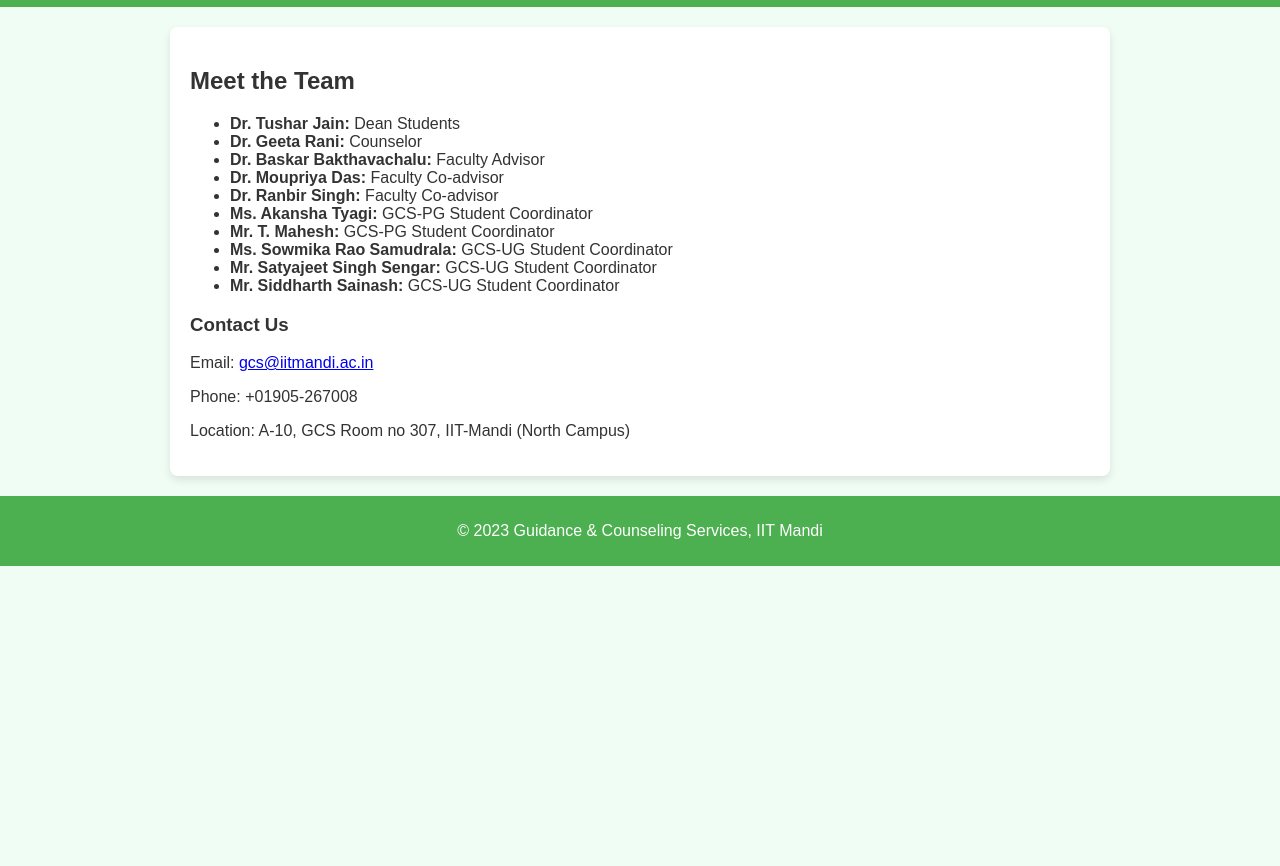
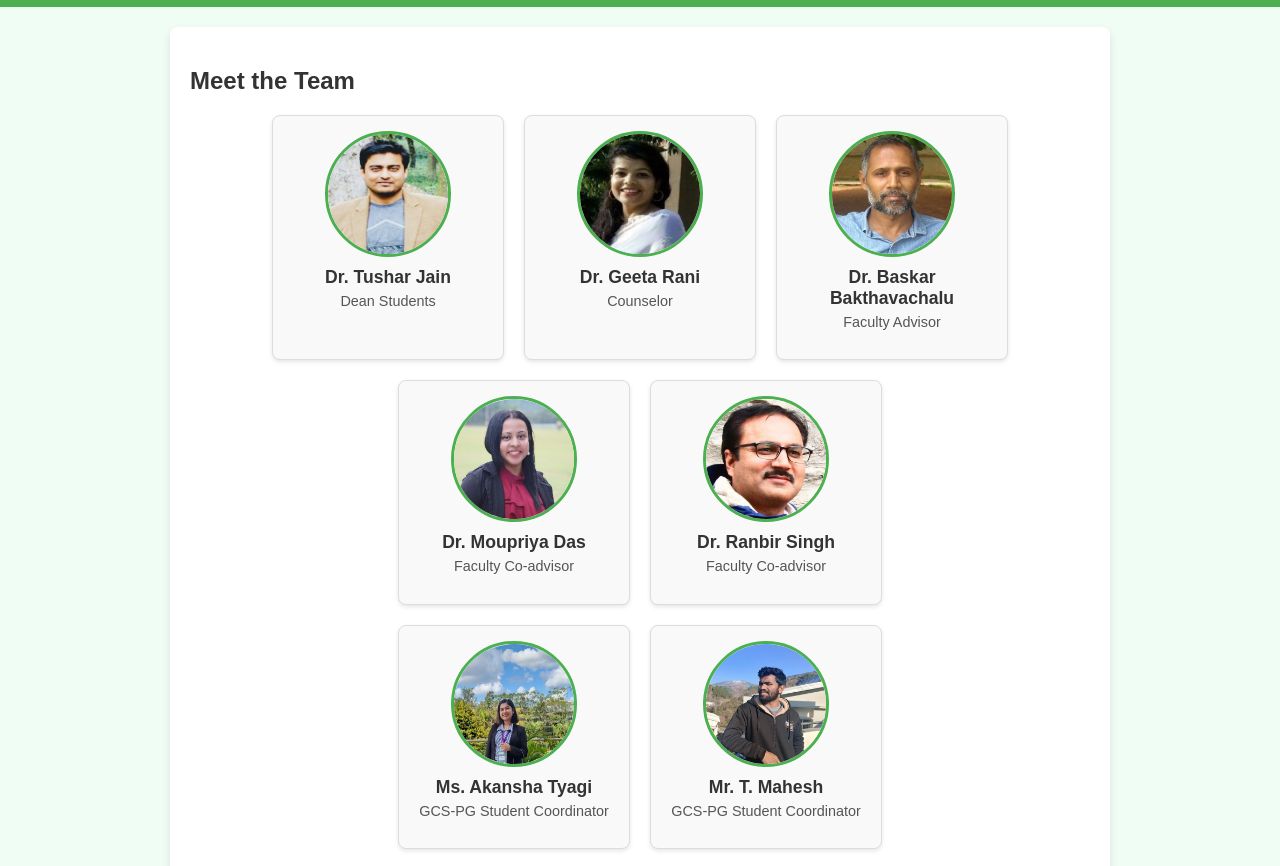
Before and after one commit to TayalAditya/GCS, a plain HTML site: page team-contact.html in a window 1280 px wide. Shown: the part 63-929 px from the top of the page. Before the commit the page ends 800 px from the top, so only its background shows below. Drawn offline with Linux system fonts and the light colour scheme.

Commit message:
Updated styles and added image folder

```diff
--- a/styles.css
+++ b/styles.css
@@ -183,3 +183,67 @@
     width: 90%;
   }
 }
+
+/* Team Section Styling */
+.team-row {
+  display: flex;
+  flex-wrap: wrap; /* Allows cards to wrap if needed, though explicit rows are made */
+  justify-content: center; /* Centers the cards within their row */
+  gap: 20px; /* Space between cards */
+  margin-bottom: 20px; /* Space between rows of cards */
+}
+
+.team-member-card {
+  background-color: #f9f9f9;
+  border: 1px solid #ddd;
+  border-radius: 8px;
+  padding: 15px;
+  text-align: center;
+  width: 200px; /* Adjust as needed, ensures 3 cards fit in a typical 900px main area */
+  box-shadow: 0 2px 4px rgba(0,0,0,0.1);
+  display: flex; /* To help align content if needed */
+  flex-direction: column; /* Stack image, name, designation vertically */
+  align-items: center; /* Center content horizontally */
+}
+
+.team-member-photo {
+  width: 120px;
+  height: 120px;
+  border-radius: 50%;
+  object-fit: cover;
+  margin-bottom: 10px;
+  border: 3px solid #4CAF50; /* Theme color border */
+}
+
+.team-member-name {
+  font-size: 1.1em;
+  margin-top: 0;
+  margin-bottom: 5px;
+  color: #333;
+  font-weight: bold;
+}
+
+.team-member-designation {
+  font-size: 0.9em;
+  color: #555;
+  margin-top: 0;
+}
+
+/* Responsive adjustments for team cards */
+@media (max-width: 768px) {
+  .team-member-card {
+    width: calc(50% - 20px); /* Two cards per row on medium screens, considering gap */
+  }
+  .team-row {
+    justify-content: space-around; /* Better distribution for 2 cards */
+  }
+}
+
+@media (max-width: 480px) {
+  .team-member-card {
+    width: 80%; /* One card per row on small screens, slightly less than full width */
+  }
+   .team-row {
+    justify-content: center;
+  }
+}
--- a/team-contact.html
+++ b/team-contact.html
@@ -5,25 +5,79 @@
   <meta name="viewport" content="width=device-width, initial-scale=1.0">
   <title>Team & Contact - Guidance & Counseling Services</title>
   <link rel="stylesheet" href="styles.css">
-  <link rel="stylesheet" href="styles.css">
   <script defer src="script.js"></script>
 </head>
 <body>
   <div id="site-header"></div>
   <main>
     <h2>Meet the Team</h2>
-    <ul>
-      <li><strong>Dr. Tushar Jain:</strong> Dean Students</li>
-      <li><strong>Dr. Geeta Rani:</strong> Counselor</li>
-      <li><strong>Dr. Baskar Bakthavachalu:</strong> Faculty Advisor</li>
-      <li><strong>Dr. Moupriya Das:</strong> Faculty Co-advisor</li>
-      <li><strong>Dr. Ranbir Singh:</strong> Faculty Co-advisor</li>
-      <li><strong>Ms. Akansha Tyagi:</strong> GCS-PG Student Coordinator</li>
-      <li><strong>Mr. T. Mahesh:</strong> GCS-PG Student Coordinator</li>
-      <li><strong>Ms. Sowmika Rao Samudrala:</strong> GCS-UG Student Coordinator</li>
-      <li><strong>Mr. Satyajeet Singh Sengar:</strong> GCS-UG Student Coordinator</li>
-      <li><strong>Mr. Siddharth Sainash:</strong> GCS-UG Student Coordinator</li>
-    </ul>
+
+    <!-- Row 1: 3 members -->
+    <div class="team-row">
+      <div class="team-member-card">
+        <img src="images/tushar.jpg" alt="Dr. Tushar Jain" class="team-member-photo">
+        <h3 class="team-member-name">Dr. Tushar Jain</h3>
+        <p class="team-member-designation">Dean Students</p>
+      </div>
+      <div class="team-member-card">
+        <img src="images/DrGeeta.jpg" alt="Dr. Geeta Rani" class="team-member-photo">
+        <h3 class="team-member-name">Dr. Geeta Rani</h3>
+        <p class="team-member-designation">Counselor</p>
+      </div>
+      <div class="team-member-card">
+        <img src="images/Baskar.jpg" alt="Dr. Baskar Bakthavachalu" class="team-member-photo">
+        <h3 class="team-member-name">Dr. Baskar Bakthavachalu</h3>
+        <p class="team-member-designation">Faculty Advisor</p>
+      </div>
+    </div>
+
+    <!-- Row 2: 2 members -->
+    <div class="team-row">
+      <div class="team-member-card">
+        <img src="images/Moupriya.png" alt="Dr. Moupriya Das" class="team-member-photo">
+        <h3 class="team-member-name">Dr. Moupriya Das</h3>
+        <p class="team-member-designation">Faculty Co-advisor</p>
+      </div>
+      <div class="team-member-card">
+        <img src="images/DrRanbir.jpg" alt="Dr. Ranbir Singh" class="team-member-photo">
+        <h3 class="team-member-name">Dr. Ranbir Singh</h3>
+        <p class="team-member-designation">Faculty Co-advisor</p>
+      </div>
+    </div>
+
+    <!-- Row 3: 2 members -->
+    <div class="team-row">
+      <div class="team-member-card">
+        <img src="images/Akansha.jpg" alt="Ms. Akansha Tyagi" class="team-member-photo">
+        <h3 class="team-member-name">Ms. Akansha Tyagi</h3>
+        <p class="team-member-designation">GCS-PG Student Coordinator</p>
+      </div>
+      <div class="team-member-card">
+        <img src="images/TMahesh.jpg" alt="Mr. T. Mahesh" class="team-member-photo">
+        <h3 class="team-member-name">Mr. T. Mahesh</h3>
+        <p class="team-member-designation">GCS-PG Student Coordinator</p>
+      </div>
+    </div>
+
+    <!-- Row 4: 3 members -->
+    <div class="team-row">
+      <div class="team-member-card">
+        <img src="images/Sowmika.jpg" alt="Ms. Sowmika Rao Samudrala" class="team-member-photo">
+        <h3 class="team-member-name">Ms. Sowmika Rao Samudrala</h3>
+        <p class="team-member-designation">GCS-UG Student Coordinator</p>
+      </div>
+      <div class="team-member-card">
+        <img src="images/Satyajeet.jpg" alt="Mr. Satyajeet Singh Sengar" class="team-member-photo">
+        <h3 class="team-member-name">Mr. Satyajeet Singh Sengar</h3>
+        <p class="team-member-designation">GCS-UG Student Coordinator</p>
+      </div>
+      <div class="team-member-card">
+        <img src="images/siddharth.jpg" alt="Mr. Siddharth Sainash" class="team-member-photo">
+        <h3 class="team-member-name">Mr. Siddharth Sainash</h3>
+        <p class="team-member-designation">GCS-UG Student Coordinator</p>
+      </div>
+    </div>
+
     <h3>Contact Us</h3>
     <p>Email: <a href="mailto:gcs@iitmandi.ac.in">gcs@iitmandi.ac.in</a></p>
     <p>Phone: +01905-267008</p>
```
Also changed, not shown: images/Akansha.jpg (added), images/Baskar.jpg (added), images/DrGeeta.jpg (added), images/DrRanbir.jpg (added), images/Moupriya.png (added), images/Satyajeet.jpg (added), images/Sowmika.jpg (added), images/TMahesh.jpg (added), images/siddharth.jpg (added), images/tushar.jpg (added).
